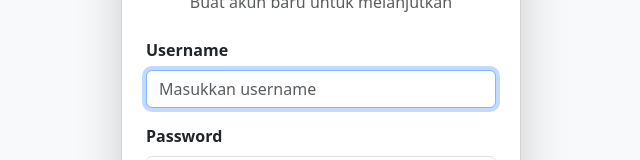
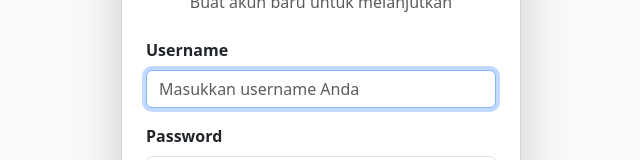
Before and after one commit to jwikeadelia/Devapp_Project, a React (Vite) app in the folder frontend/: page /regis in a window 1280 px wide. Shown: the part 283-443 px from the top of the page, without its empty margins (319-959 px from the left). Built offline with nearby package versions, Linux system fonts and the light colour scheme.

Commit message:
chore: update placeholder text

```diff
--- a/frontend/src/pages/Register.jsx
+++ b/frontend/src/pages/Register.jsx
@@ -48,7 +48,7 @@ export default function Register() {
               className="form-control"
               value={username}
               onChange={(e) => setUsername(e.target.value)}
-              placeholder="Masukkan username"
+              placeholder="Masukkan username Anda"
               autoFocus
               required
             />
```
